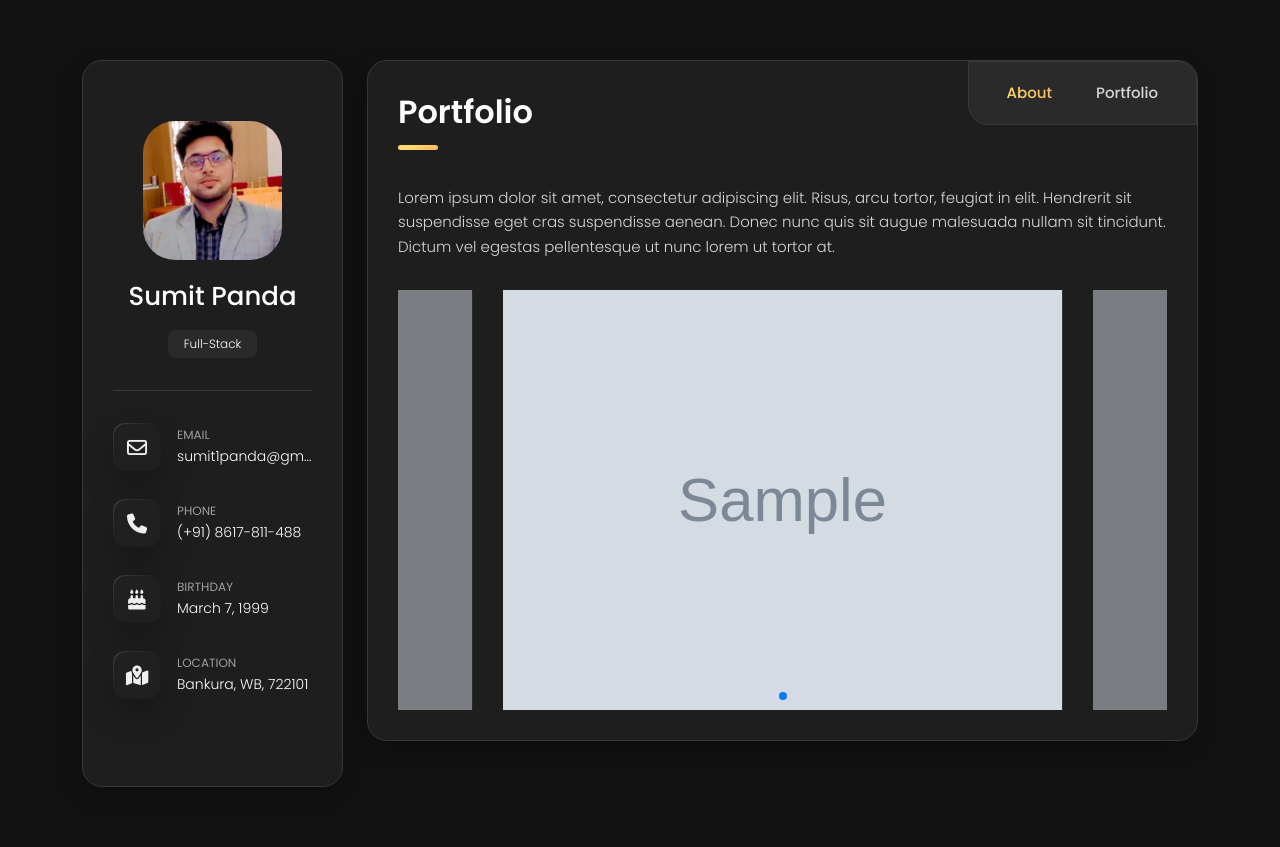
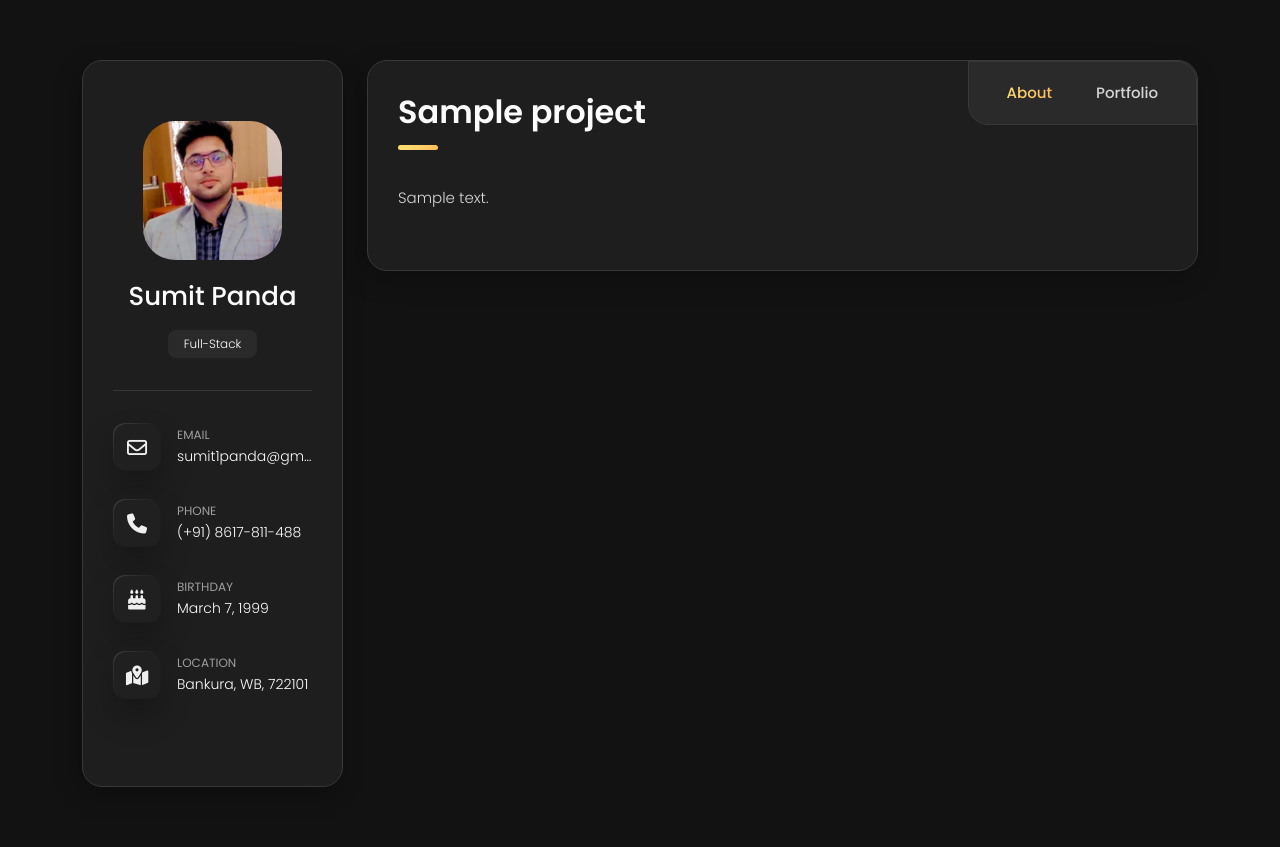
Before and after one commit to sumit1github/portfolio, a Django app: page /sumit_project_detail/1 in a window 1280 px wide. Run offline with Django 4.2, Linux system fonts and the light colour scheme; tables that the repository leaves empty hold one stand-in row (values such as "Sample post"); grey boxes marked "Sample" are stand-in pictures; some libraries are stand-ins or nearby versions; grey boxes are pictures that could not be loaded.

Commit message:
final_update

```diff
--- a/common/static/common/css/style.css
+++ b/common/static/common/css/style.css
@@ -1,35 +1,4 @@
-/* ------------------------------------------------
- Author: ArtStyles (Art)
-
- Template Name: vCard
- version: 1.1.0
------------------------------------------------- */
-/* ------------------------------------------------
-
- - Vendors
- - Font Icons
- - Variables
- - General Styles
- - Typography
- - Form
- - Button
- - Sidebar
- - Sections
- - Navbar
- - Popup
- - Cases
- - Clients
- - Contact
- - Portfolio
- - News
- - Single news
- - Single project
- - Testimonials
- - Timeline
- - Footer
- - Other
-
------------------------------------------------- */
+
 @import url("vendors/swiper.min.css");
 @import url("vendors/simplebar.min.css");
 @import url("vendors/magnific-popup.css");
@@ -3393,3 +3362,19 @@ button:focus {
 .tecnology_used{
   padding: 16px;
 }
+
+/* prortfolio website */
+.portfolio .header{
+  color: black;
+  font-size: 18px;
+  font-weight: 500;
+}
+.portfolio .short_descrition{
+  color: black;
+  margin-top: -34px;
+}
+.portfolio .more{
+  float: right;
+  color: #073677;
+  font-weight: 500;
+}
--- a/common/templates/common/sumit/sumit_project_detail.html
+++ b/common/templates/common/sumit/sumit_project_detail.html
@@ -5,82 +5,18 @@
 
 <!-- About -->
 <div class="pb-3">
-	<h1 class="title title--h1 title__separate">Portfolio</h1>
+	<h1 class="title title--h1 title__separate">{{project.title}}</h1>
 </div>
 
 
 <section class="description">
-	<p>Lorem ipsum dolor sit amet, consectetur adipiscing elit. Risus, arcu tortor, feugiat in elit. Hendrerit sit
-		suspendisse eget cras suspendisse aenean. Donec nunc quis sit augue malesuada nullam sit tincidunt. Dictum vel
-		egestas pellentesque ut nunc lorem ut tortor at.
+	<p>
+		{{project.description|safe}}
 	</p>
 </section>
 
-<div class="swiper-container js-carousel-project">
-	<div class="swiper-wrapper project-gallery">
-
-		<!-- Item -->
-		{% for images in project_images %}
-			<figure class="swiper-slide swiper-slide-project">
-				<a id="first" title="click to zoom-in"
-					href="{{images.image.url}}" data-size="1920x1080">
-					<img class="lazyload" src="{{images.image.url}}"
-						alt="" />
-				</a>
-			</figure>
-		{% endfor %}
-
-		<!-- Item -->
-
-	</div>
-	<div class="swiper-pagination"></div>
-</div><!-- /swiper-container -->
-
-</div><!-- /box-outer -->
-</div><!-- /Content -->
-</div><!-- /sticky-parent -->
-</div><!-- /container -->
 </main>
 
-<!-- PhotoSwipe -->
-<div class="pswp" tabindex="-1" role="dialog" aria-hidden="true">
-	<div class="pswp__bg"></div>
 
-	<div class="pswp__scroll-wrap">
-		<div class="pswp__container">
-			<div class="pswp__item"></div>
-			<div class="pswp__item"></div>
-			<div class="pswp__item"></div>
-		</div>
-
-		<div class="pswp__ui pswp__ui--hidden">
-			<div class="pswp__top-bar">
-				<div class="pswp__counter"></div>
-				<button class="pswp__button pswp__button--close" title="Close (Esc)"></button>
-				<button class="pswp__button pswp__button--fs" title="Toggle fullscreen"></button>
-				<button class="pswp__button pswp__button--zoom" title="Zoom in/out"></button>
-
-				<div class="pswp__preloader">
-					<div class="pswp__preloader__icn">
-						<div class="pswp__preloader__cut">
-							<div class="pswp__preloader__donut"></div>
-						</div>
-					</div>
-				</div>
-			</div>
-
-			<div class="pswp__share-modal pswp__share-modal--hidden pswp__single-tap">
-				<div class="pswp__share-tooltip"></div>
-			</div>
-
-			<button class="pswp__button pswp__button--arrow--left" title="Previous (arrow left)"></button>
-			<button class="pswp__button pswp__button--arrow--right" title="Next (arrow right)"></button>
-
-			<div class="pswp__caption">
-				<div class="pswp__caption__center"></div>
-			</div>
-		</div>
-	</div>
-</div>
 
 {% endblock content %}
--- a/common/urls.py
+++ b/common/urls.py
@@ -3,7 +3,7 @@ from . import views
 app_name= 'common'
 
 urlpatterns = [
-    path('sumit', views.Sumit.as_view(), name="sumit"),
+    path('', views.Sumit.as_view(), name="sumit"),
     path('sumit_portfolio', views.SumitPortfolio.as_view(), name='sumit_portfolio'),
     path('sumit_project_detail/<str:project_id>', views.SumitProjectDetail.as_view(), name= "sumit_project_detail"),
     path("project_list", views.ProjectList.as_view(), name='project_list'),
--- a/common/views.py
+++ b/common/views.py
@@ -28,12 +28,13 @@ class SumitProjectDetail(View):
     model = Project
 
     def get(self, request, project_id):
-        porject = self.model.objects.get(id= project_id)
-        p_images = ProjectImages.objects.filter(project = porject)
+        project = self.model.objects.get(id= project_id)
+        p_images = ProjectImages.objects.filter(project = project)
         context = {
-            'porject': porject,
+            'project': project,
             'project_images': p_images
         }
+
         return render(request, self.template, context)
 
 class ProjectList(View):
```
Also changed, not shown: common/templates/common/sumit/portfolio.html (+12 -8 lines), project/settings.py (+6 -2 lines), common/models.py (line endings or trailing spaces), 1 other file.
